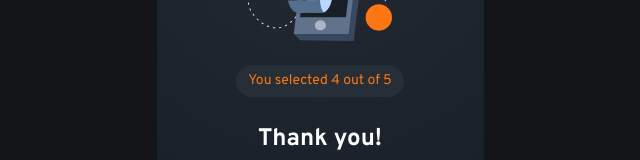
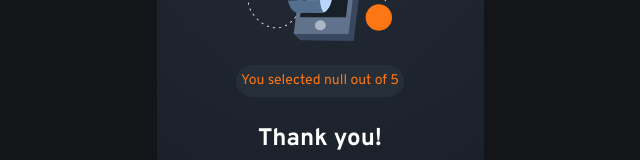
Before and after one commit to waquintero-ia/interactiveRating, a React (Vite) app: page /thanks in a window 1280 px wide. Shown: the part 309-469 px from the top of the page, without its empty margins (320-960 px from the left). Built offline with nearby package versions, Linux system fonts and the light colour scheme.

Commit message:
created score for vote

```diff
--- a/package.json
+++ b/package.json
@@ -10,6 +10,7 @@
     "preview": "vite preview"
   },
   "dependencies": {
+    "prop-types": "^15.8.1",
     "react": "^18.3.1",
     "react-dom": "^18.3.1",
     "react-router-dom": "^6.26.0",
--- a/src/App.jsx
+++ b/src/App.jsx
@@ -2,16 +2,29 @@ import './App.css'
 import { BrowserRouter as Router, Route, Routes } from 'react-router-dom';
 import Card from './component/Card'
 import Thanks from './component/Thanks';
+import { useState } from 'react';
 
 function App() {
+
+  const [selectedValue, setSelectedValue] = useState(null);
+
+  const handleChange = (event) => {
+    setSelectedValue(event.target.value);
+
+
+
+  };
+
+  console.log(selectedValue);
+
 
   return (
     <>
       <Router>
         <main>
           <Routes>
-            <Route path='/' element= {<Card />}/>
-            <Route path='/thanks' element= {<Thanks />}/>
+            <Route path='/' element= {<Card handleChange={handleChange}/>}/>
+            <Route path='/thanks' element= {<Thanks score={selectedValue}/>}/>
           </Routes>
         </main>
       </Router>
--- a/src/component/Card.jsx
+++ b/src/component/Card.jsx
@@ -1,8 +1,11 @@
 import { Link } from 'react-router-dom';
+import PropTypes from 'prop-types';
 
-const Card = () => {
+const Card = ({ handleChange }) => {
 
   const scores = [1, 2, 3, 4, 5]
+
+
 
   return (
     <>
@@ -27,7 +30,7 @@ const Card = () => {
             {
               scores.map((score) => (
               <label key={score} className="flex items-center">
-                <input type="radio" name="button-group" value={1} className="hidden peer"/>
+                <input type="radio" name="button-group" value={score} onChange={handleChange} className="hidden peer"/>
                 <span className="text-sm text-light-grey bg-dark-blue w-42 h-42 rounded-full flex items-center justify-center cursor-pointer peer-checked:bg-pure-white peer-checked:text-dark-blue hover:bg-orange hover:text-dark-blue focus:bg-orange focus:text-dark-blue " tabIndex={0}>
                   {score}
                 </span>
@@ -47,4 +50,8 @@ const Card = () => {
   )
 }
 
+Card.propTypes = {
+  handleChange: PropTypes.func.isRequired,
+};
+
 export default Card
--- a/src/component/Thanks.jsx
+++ b/src/component/Thanks.jsx
@@ -1,4 +1,6 @@
-const Thanks = () => {
+import PropTypes from 'prop-types';
+
+const Thanks = ({ score }) => {
   return (
     <>
       <section className="card">
@@ -10,7 +12,7 @@ const Thanks = () => {
 
           <p className="w-168 min-h-8 flex justify-center items-center bg-dark-blue rounded-full mb-6">
             <span className="text-orange text-sm leading-22">
-              You selected 4 out of 5
+              {`You selected ${score} out of 5`}
             </span>
           </p>
 
@@ -29,4 +31,8 @@ const Thanks = () => {
   )
 }
 
+Thanks.propTypes = {
+  score: PropTypes.string.isRequired,
+};
+
 export default Thanks
```
Also changed, not shown: 1 other file (tests, documents, lock files or other folders).
